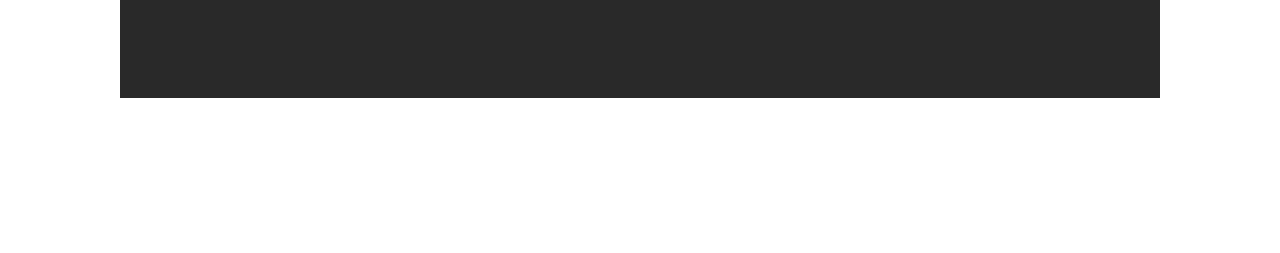
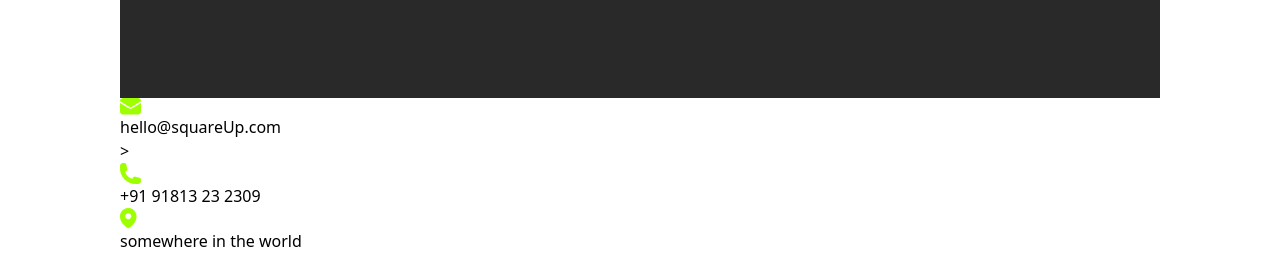
Before and after one commit to Oxbee27/Digital_Agency, a website: page index.html in a window 1280 px wide. Shown: the part 4913-5166 px from the top of the page. Before the commit the page ends 5011 px from the top, so only its background shows below. Drawn offline with Linux system fonts and the light colour scheme.

Commit message:
feature/commit

```diff
--- a/index.html
+++ b/index.html
@@ -597,6 +597,30 @@
             </div>
         </div>
     </footer>
+
+    <div>
+<div>
+<img src="/img/Subtract.png" alt="">
+<p>hello@squareUp.com</p>>
+<img src="/img/Vector (Stroke).png" alt="">
+<p>+91 91813 23 2309</p>
+<img src="/img/Subtract (1).png" alt="">
+<p>somewhere in the world</p>
+
+</div>
+
+
+
+
+
+
+
+
+
+    </div>
+
+
+
     </article>
 
 </body>
```
Also changed, not shown: img/Button (2).png (added), img/Subtract (1).png (added), img/Subtract.png (added), img/Vector (Stroke).png (added).
